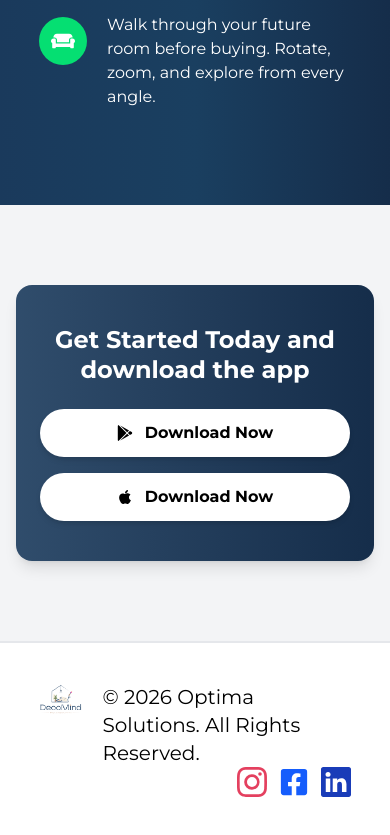
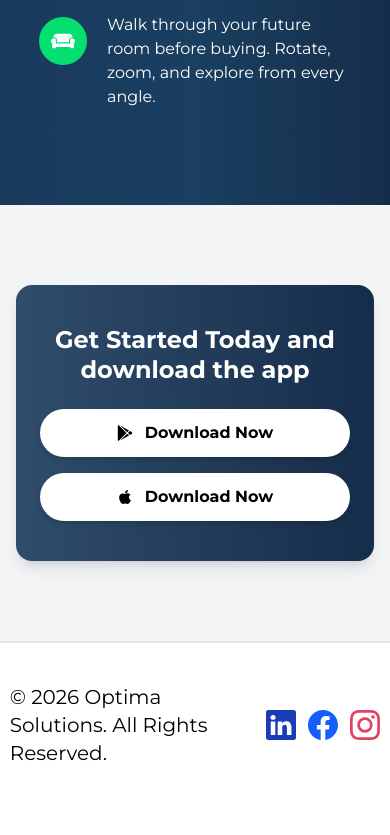
Before and after one commit to Rizk04/DecoMind-Landing-Page, a Next.js app: page / in a window 390 px wide. Shown: the part 2917-3752 px from the top of the page. After the commit the page ends 3724 px from the top, so only its background shows below. Built offline with nearby package versions, Linux system fonts and the light colour scheme; no server answers.

Commit message:
fixed responsiveness for mobile

```diff
--- a/components/Home/Footer/Footer.tsx
+++ b/components/Home/Footer/Footer.tsx
@@ -1,6 +1,6 @@
 import Logo from "@/components/Helper/Logo";
 import React from "react";
-import { BsInstagram, BsLinkedin } from "react-icons/bs";
+import { BsFacebook, BsInstagram, BsLinkedin } from "react-icons/bs";
 import {
   FaFacebook,
   FaFacebookSquare,
@@ -13,26 +13,25 @@ import { LiaLinkedin } from "react-icons/lia";
 const Footer = () => {
   return (
     <div className="w-full bg-white border-t-2 border-gray-200">
-      <div className="w-[80%] mx-auto py-10 flex flex-row justify-between gap-5">
-        <div className="">
-          <Logo />
+      <div className=" w-[95%] mx-auto py-10 flex flex-row justify-between gap-5">
+
+        <div className=" text-xl flex flex-col ">
+          <h1> © 2026 Optima Solutions. All Rights Reserved.</h1>
+
         </div>
-        <div className="text-xl flex flex-col ">
-          <h1> © 2026 Optima Solutions. All Rights Reserved.</h1>
-          <div className="flex flex-row-reverse gap-3">
+        <div className="flex flex-row gap-3">
             <button className="text-3xl text-blue-800">
               {" "}
               <BsLinkedin />{" "}
             </button>
             <button className="text-3xl text-blue-600">
               {" "}
-              <FaFacebookSquare />{" "}
+              <BsFacebook />{" "}
             </button>
             <button className="text-3xl text-[#E4405F]">
               <BsInstagram />
             </button>
           </div>
-        </div>
       </div>
     </div>
   );
```
